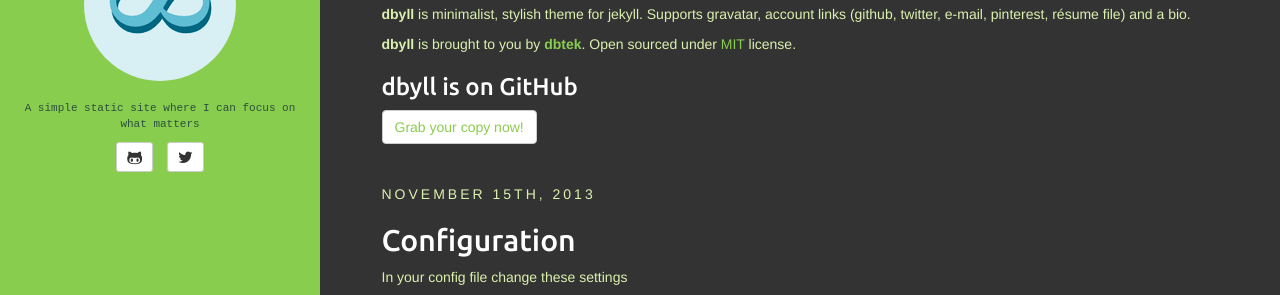
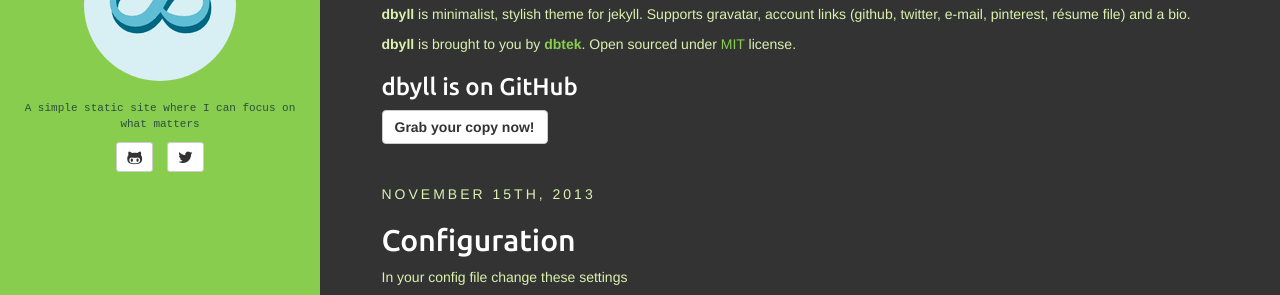
Before and after one commit to dbtek/dbyll, a Jekyll site: the page built from index.html, in a window 1280 px wide. Shown: the part 199-494 px from the top of the page. Built offline with Jekyll 4.4.1, drawn with Linux system fonts in a browser that asks for light colours; the list of posts is cut into pages by our own code.

Commit message:
!important; to override bootstrap

```diff
--- a/assets/css/style.css
+++ b/assets/css/style.css
@@ -3,10 +3,10 @@
 body{
 	/* color: #2c3e50; */
 	color: #DBF1AE;
-	background: #333333; !important
+	background: #333333 !important;
 }
 
-btn {
+.btn {
 	/* color: #2B4F3E; */
 	color: #333333 !important;
 	font-weight: bold !important;
```
